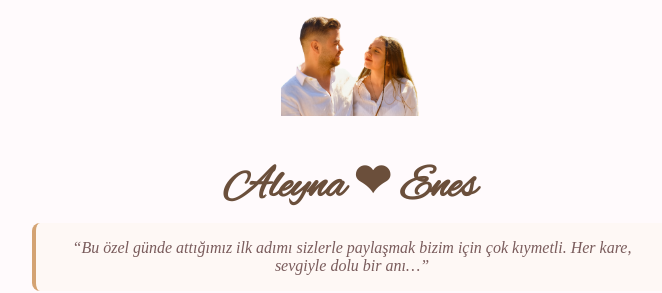
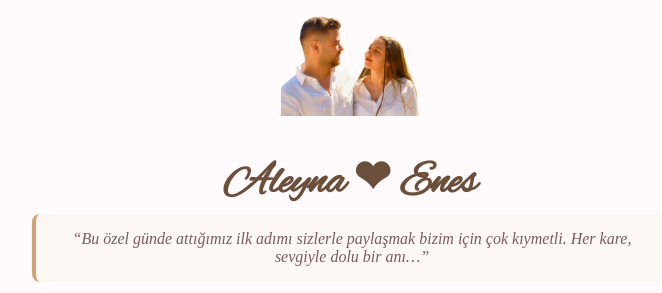
Before and after one commit to enesciraci/ani-album, a React (Create React App) app: page / in a window 1280 px wide. Shown: the top 293 px of the page, without its empty margins (290-952 px from the left). Built offline with nearby package versions, Linux system fonts and the light colour scheme; no server answers.

Commit message:
Update App.js

```diff
--- a/src/App.js
+++ b/src/App.js
@@ -102,7 +102,7 @@ export default function App() {
     border: 'none',
     boxShadow: 'none',
     borderRadius: '0',
-    marginBottom: '0.25rem'
+    marginBottom: '0'
   }}
 />
       </div>
@@ -112,7 +112,7 @@ export default function App() {
         textAlign: 'center',
         fontSize: '2.8rem',
         color: '#6b4f3b',
-        marginBottom: '0.5rem',
+        marginBottom: '0.2rem',
         fontFamily: "'Alex Brush', cursive"
       }}>
         Aleyna ❤︎ Enes
```
